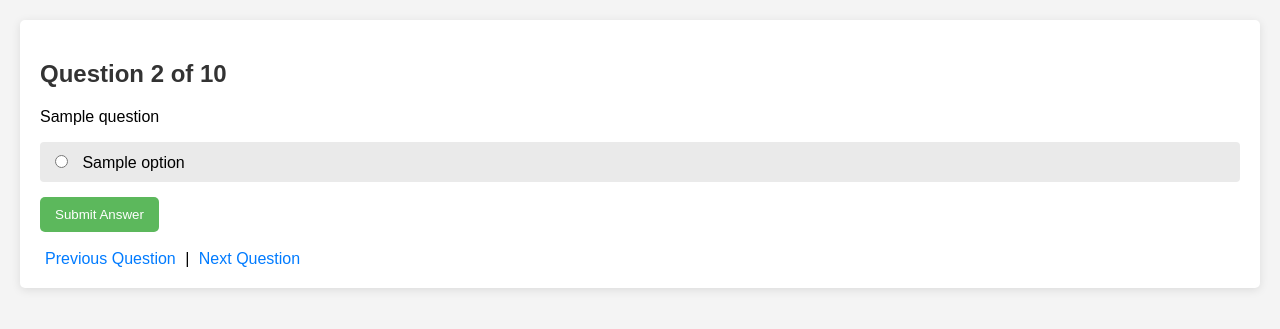
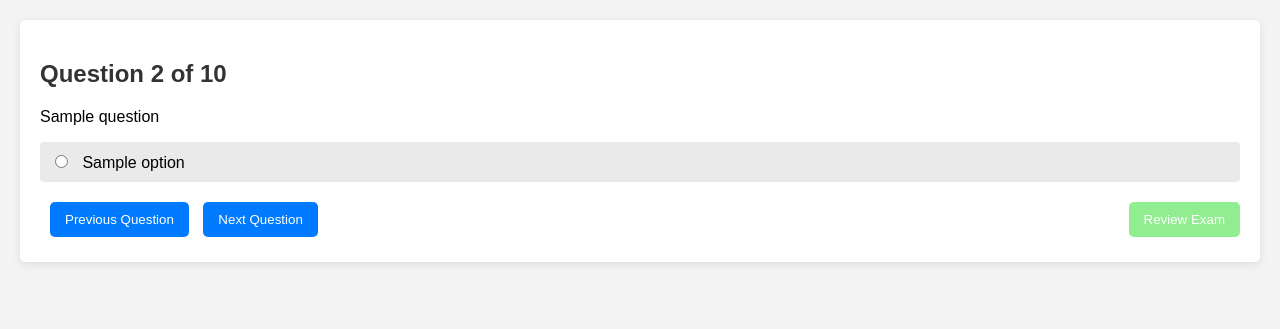
Before and after one commit to Plachido/esami, a Flask app: template templates/exam.html in a window 1280 px wide. Shown: the top 329 px of the page. Run offline with Flask 3, Linux system fonts and the light colour scheme; the template is opened without the code that fills it: most values are stand-ins (such as "Sample title", 1, 10 or a date in 2020).

Commit message:
Corretto passaggio a domanda precedente e salvataggio delle risposte

```diff
--- a/main.py
+++ b/main.py
@@ -14,17 +14,17 @@ def load_users():
             users[username] = password
     return users
 
-# Sample questions and answers (you can later load these from a file)
+# Sample questions and answers
 questions = [
     {"question": "What is 2 + 2?", "options": ["4", "3", "5", "6"], "answer": "4", "value": 1},
     {"question": "Capital of France?", "options": ["Paris", "London", "Berlin", "Rome"], "answer": "Paris", "value": 2},
     {"question": "Who developed Python?", "options": ["Guido van Rossum", "James Gosling", "Linus Torvalds", "Mark Zuckerberg"], "answer": "Guido van Rossum", "value": 3}
 ]
 
-
 @app.route('/')
 def index():
     return render_template('login.html')
+
 @app.route('/login', methods=['POST'])
 def login():
     users = load_users()
@@ -36,12 +36,11 @@ def login():
         # Shuffle the questions for each user and store in the session
         shuffled_questions = random.sample(questions, len(questions))
         session['questions'] = shuffled_questions
-        session['answers'] = [None] * len(questions)  # To store answers
+        session['answers'] = [None] * len(questions)  # Initialize answers list here
         return redirect(url_for('exam'))
     else:
         flash('Invalid username or password')
         return redirect(url_for('index'))
-
 
 @app.route('/exam')
 def exam():
@@ -51,11 +50,15 @@ def exam():
     question_index = int(request.args.get('q', 0))
     question = session['questions'][question_index]
     shuffled_options = random.sample(question['options'], len(question['options']))
-    if 'answers' not in session:
-        session['answers'] = [None] * len(questions)
-    return render_template('exam.html', question=question, options=shuffled_options, index=question_index, total=len(session['questions']))
+
+    # Load the selected answer for the current question
+    selected_answer = session['answers'][question_index]
+
+    return render_template('exam.html', question=question, options=shuffled_options, index=question_index, total=len(session['questions']), selected_answer=selected_answer)
+
 @app.route('/submit_answer', methods=['POST'])
 def submit_answer():
+
     if 'username' not in session:
         return redirect(url_for('index'))
 
@@ -63,8 +66,10 @@ def submit_answer():
     selected_answer = request.form.get('answer')
 
     # Store the answer in the session
-    session['answers'][question_index] = selected_answer
-    session.modified = True  # Ensure Flask knows the session has been modified
+    session_answers = session['answers']
+    session_answers[question_index] = selected_answer
+    session['answers'] = session_answers  # Re-assign to trigger session update
+
 
     # Redirect to the next question or back to the exam page
     next_question = question_index + 1
@@ -72,7 +77,6 @@ def submit_answer():
         return redirect(url_for('exam', q=next_question))
     else:
         return redirect(url_for('review'))
-
 
 @app.route('/review')
 def review():
@@ -84,15 +88,13 @@ def review():
 
     return render_template('review.html', questions=questions, answers=answers)
 
-
-
 @app.route('/submit_exam', methods=['POST'])
 def submit_exam():
     if 'username' not in session:
         return redirect(url_for('index'))
 
     questions = session.get('questions')
-    answers = session.get('answers')  # This is a list, not a dictionary
+    answers = session.get('answers')
     username = session.get('username')
 
     # Initialize score variables
@@ -106,13 +108,12 @@ def submit_exam():
         max_score += value  # Update max score with question's value
 
         # Check if the answer matches the correct one
-        print("ANSWER: ", answers[i])
-        print("CORRECT: ", correct_answer)
-        if answers[i] == correct_answer:  # Use list indexing instead of .get()
+        if answers[i] == correct_answer:
             total_score += value  # Add question value if the answer is correct
 
+
     # Calculate percentage score
-    percentage = (total_score / max_score) * 100
+    percentage = (total_score / max_score) * 100 if max_score > 0 else 0
 
     # Save the result to a CSV file
     with open('grades.csv', 'a', newline='') as csvfile:
@@ -128,7 +129,5 @@ def submit_exam():
 
     return redirect(url_for('index'))
 
-
-
 if __name__ == '__main__':
     app.run(debug=True)
--- a/templates/exam.html
+++ b/templates/exam.html
@@ -20,6 +20,8 @@
             border-radius: 5px;
             padding: 20px;
             box-shadow: 0 2px 10px rgba(0, 0, 0, 0.1);
+            position: relative;
+            margin-bottom: 20px;
         }
         .options {
             margin: 15px 0;
@@ -35,24 +37,41 @@
         input[type="radio"] {
             margin-right: 10px;
         }
-        button {
+        button, .nav-button {
             padding: 10px 15px;
             border: none;
+            border-radius: 5px;
+            cursor: pointer;
+            margin: 5px 0;
+            display: inline-block;
             background-color: #5cb85c;
             color: white;
-            border-radius: 5px;
-            cursor: pointer;
         }
-        button:hover {
+        button:hover, .nav-button:hover {
             background-color: #4cae4c;
         }
-        a {
+        .review-button {
+            background-color: #90EE90;
+            padding: 10px 15px;
+            border: none;
+            border-radius: 5px;
+            color: white;
             text-decoration: none;
-            color: #007bff;
-            margin: 0 5px;
+            position: absolute;
+            bottom: 20px;
+            right: 20px;
+            cursor: pointer;
+            display: inline-block;
         }
-        a:hover {
-            text-decoration: underline;
+        .review-button:hover {
+            background-color: #0056b3;
+        }
+        .nav-button {
+            background-color: #007bff;
+            margin-left: 10px;
+        }
+        .nav-button:hover {
+            background-color: #0056b3;
         }
     </style>
 </head>
@@ -60,23 +79,52 @@
     <div class="question-container">
         <h2>Question {{ index + 1 }} of {{ total }}</h2>
         <p>{{ question['question'] }}</p>
-        <form action="/submit_answer" method="POST">
+        <form id="question-form" action="/submit_answer" method="POST">
             <div class="options">
                 {% for option in options %}
                 <label>
-                    <input type="radio" name="answer" value="{{ option }}">
+                    <input type="radio" name="answer" value="{{ option }}" {% if option == selected_answer %} checked {% endif %}>
                     {{ option }}
                 </label>
                 {% endfor %}
             </div>
             <input type="hidden" name="question_index" value="{{ index }}">
-            <button type="submit">Submit Answer</button>
         </form>
-        <br>
+
         <div>
-            <a href="/exam?q={{ index - 1 }}">Previous Question</a> |
-            <a href="/exam?q={{ index + 1 }}">Next Question</a>
+            {% if index > 0 %}
+                <button class="nav-button" onclick="navigate(-1)">Previous Question</button>
+            {% endif %}
+            {% if index < total - 1 %}
+                <button class="nav-button" onclick="navigate(1)">Next Question</button>
+            {% endif %}
         </div>
+        <button class="review-button" onclick="window.location.href='{{ url_for('review') }}'">Review Exam</button>
     </div>
+
+    <script>
+        async function navigate(direction) {
+            // Get the form data
+            let form = document.getElementById('question-form');
+            let formData = new FormData(form);
+
+            // Send the answer to the server using fetch (assuming POST is supported at /submit_answer)
+            try {
+                await fetch('/submit_answer', {
+                    method: 'POST',
+                    body: formData
+                });
+
+                // Once the answer is submitted, navigate to the next question
+                let currentIndex = {{ index }};
+                let nextIndex = currentIndex + direction;
+                window.location.href = "/exam?q=" + nextIndex;
+            } catch (error) {
+                console.error("Error submitting answer:", error);
+            }
+        }
+    </script>
+
+
 </body>
 </html>
```
